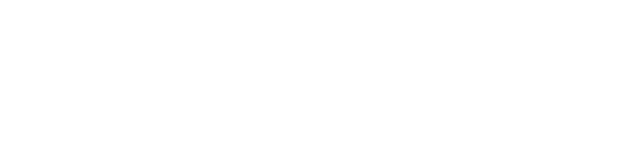
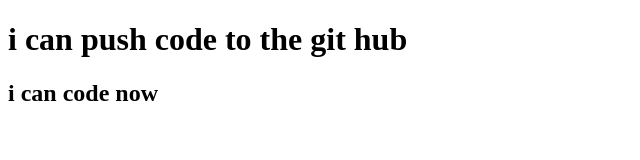
Before and after one commit to Amit-Abser-Arif/Rep-gittu-2, a plain HTML site: page index.html in a window 1280 px wide. Shown: the whole page, without its empty margins (0-640 px from the left). Drawn offline with Linux system fonts and the light colour scheme.

Commit message:
added heade

```diff
--- a/index.html
+++ b/index.html
@@ -7,6 +7,8 @@
     <title>Rep-gittu-2</title>
 </head>
 <body>
+    <h1>i can push code to the git hub </h1>
+<h2>i can code now</h2>
+</body>
 
-</body>
 </html>
```
